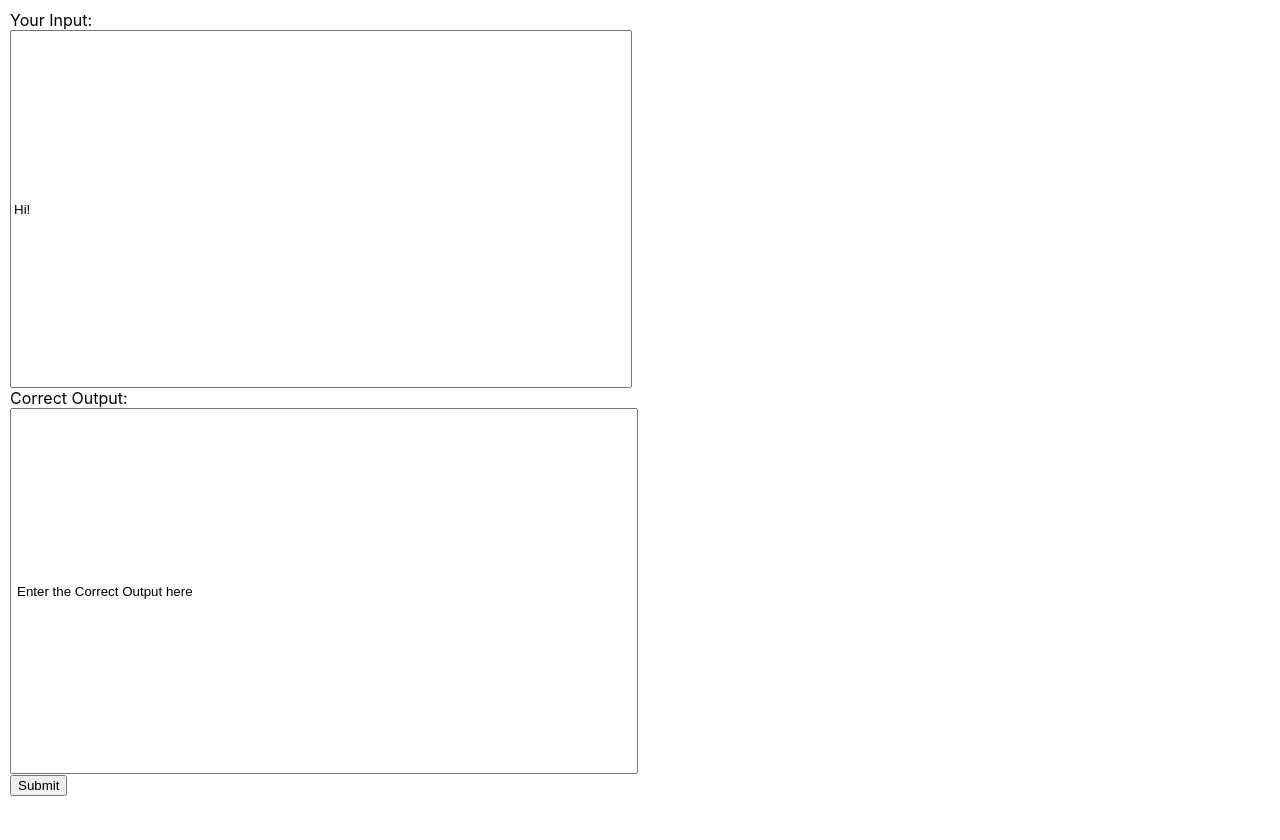
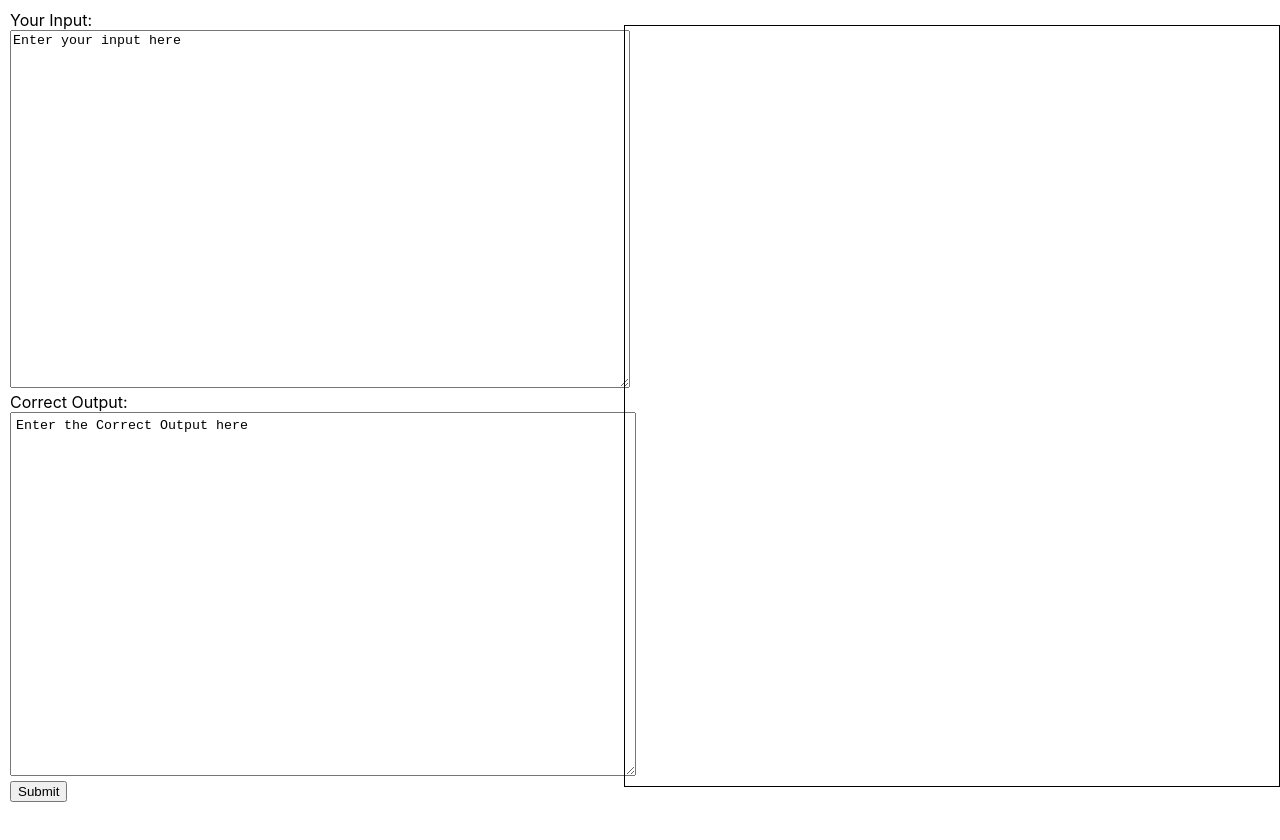
Before and after one commit to pranavnt/DiffCheckr, a React (Create React App) app: page / in a window 1280 px wide. Built offline with nearby package versions, Linux system fonts and the light colour scheme.

Commit message:
switched to textareas

```diff
--- a/public/index.html
+++ b/public/index.html
@@ -32,11 +32,13 @@
     <div
       id="output"
       style="
-        height: 100vh;
+        height: 90vh;
         width: 48%;
         float: right;
-        border: 1px black;
+        border: 1px solid black;
         padding: 20px;
+        overflow: scroll;
+        margin-top: 25px;
       "
     ></div>
     <!--
--- a/src/Page.js
+++ b/src/Page.js
@@ -25,25 +25,23 @@ export default class Page extends React.Component {
 
   render() {
     return (
-      <div style={{ width: "100%", height: "100vh" }}>
+      <div style={{ width: "100%" }}>
         <form
           onSubmit={this.compareOutputs}
           style={{ height: "100vh", width: "100%", padding: "10px" }}
         >
           <label>Your Input:</label>
           <br />
-          <input
-            type="textarea"
+          <textarea
             name="userInput"
-            defaultValue="Hi!"
+            defaultValue="Enter your input here"
             ref={(input) => (this.userInput = input)}
             style={{ height: "44vh", width: "100%" }}
           />
 
           <br />
           <label>Correct Output:</label>
-          <input
-            type="textarea"
+          <textarea
             name="correctOutput"
             defaultValue="Enter the Correct Output here"
             ref={(input) => (this.correctOutput = input)}
```
